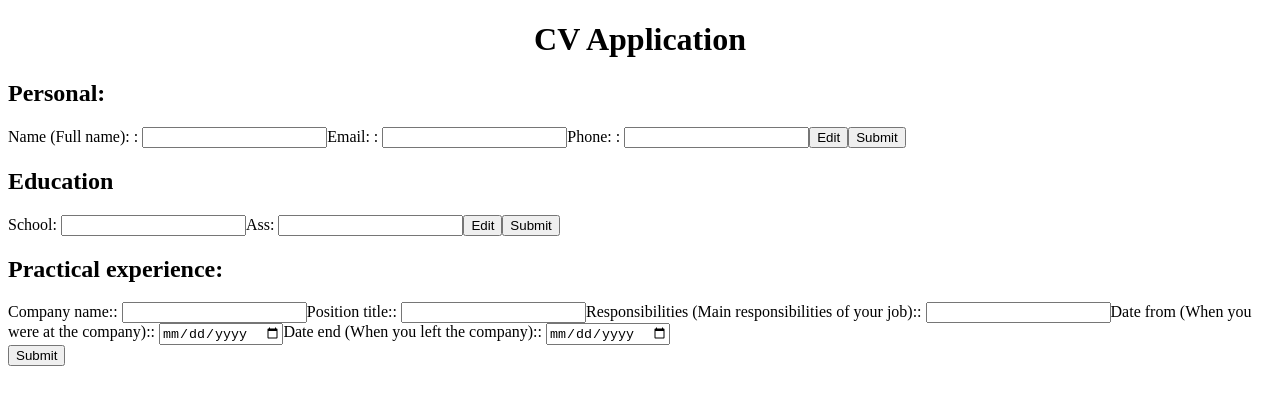
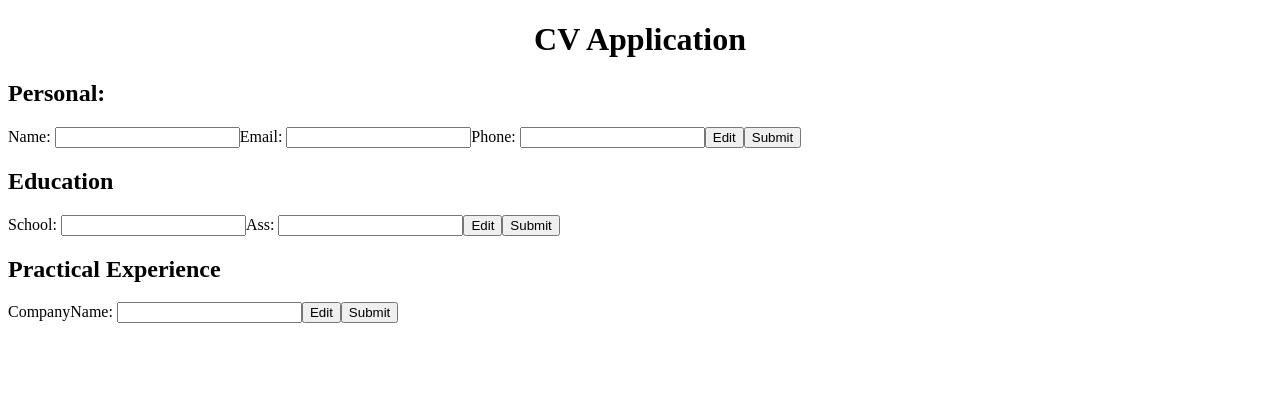
Before and after one commit to WenardKen57/cv-application, a React (Vite) app: page / in a window 1280 px wide. Shown: the top 404 px of the page. Built offline with nearby package versions, Linux system fonts and the light colour scheme.

Commit message:
Add PersonalSection, PracticalExperienceSection

```diff
--- a/src/CV.jsx
+++ b/src/CV.jsx
@@ -6,12 +6,11 @@ export default function CV() {
   return (
     <div>
       <h1 style={{ textAlign: "center" }}>CV Application</h1>
-      <form action="">
+      <div>
         <PersonalSection />
         <EducationSection />
         <PracticalSection />
-        <button>Submit</button>
-      </form>
+      </div>
     </div>
   );
 }
--- a/src/PersonalSection.jsx
+++ b/src/PersonalSection.jsx
@@ -1,74 +1,7 @@
-import { useState } from "react";
-import Input from "./Input";
+import Section from "./Section";
 
 export default function PersonalSection() {
-  const [personal, setPersonal] = useState({ name: "", email: "", phone: "" });
-  const [isEdit, setIsEdit] = useState(true);
-
-  function edit() {
-    setIsEdit(true);
-  }
-
-  function submit() {
-    setIsEdit(false);
-  }
-
-  function handleInputChange(event, status) {
-    const target = event.target;
-
-    switch (status) {
-      case "name":
-        setPersonal({ ...personal, name: target.value });
-        break;
-      case "email":
-        setPersonal({ ...personal, email: target.value });
-        break;
-      case "phone":
-        setPersonal({ ...personal, phone: target.value });
-        break;
-      default:
-        break;
-    }
-  }
-
-  return isEdit ? (
-    <section>
-      <h2>Personal:</h2>
-      <Input
-        label={"Name (Full name): "}
-        value={personal.name}
-        onChange={(event) => handleInputChange(event, "name")}
-      />
-      <Input
-        label={"Email: "}
-        value={personal.email}
-        onChange={(event) => handleInputChange(event, "email")}
-      />
-      <Input
-        label={"Phone: "}
-        email
-        value={personal.phone}
-        onChange={(event) => handleInputChange(event, "phone")}
-      />
-      <button type="button" onClick={edit}>
-        Edit
-      </button>
-      <button type="button" onClick={submit}>
-        Submit
-      </button>
-    </section>
-  ) : (
-    <section>
-      <h2>Personal:</h2>
-      <p>Name: {personal.name}</p>
-      <p>Email: {personal.email}</p>
-      <p>Phone: {personal.phone}</p>
-      <button type="button" onClick={edit}>
-        Edit
-      </button>
-      <button type="button" onClick={submit}>
-        Submit
-      </button>
-    </section>
+  return (
+    <Section name="Personal: " inputs={{ name: "", email: "", phone: "" }} />
   );
 }
--- a/src/PracticalExperienceSection.jsx
+++ b/src/PracticalExperienceSection.jsx
@@ -1,17 +1,5 @@
-import Input from "./Input";
+import Section from "./Section";
 
 export default function PracticalSection() {
-  return (
-    <section>
-      <h2>Practical experience:</h2>
-      <Input label={"Company name:"} />
-      <Input label={"Position title:"} />
-      <Input
-        type="textarea"
-        label={"Responsibilities (Main responsibilities of your job):"}
-      />
-      <Input type="date" label={"Date from (When you were at the company):"} />
-      <Input type="date" label={"Date end (When you left the company):"} />
-    </section>
-  );
+  return <Section name="Practical Experience" inputs={{ companyName: "" }} />;
 }
--- a/src/Section.jsx
+++ b/src/Section.jsx
@@ -1,7 +1,7 @@
 import { useState } from "react";
 import Input from "./Input";
 
-export default function Section({ name = "No name", inputs }) {
+export default function Section({ name = "No name", inputs = { null: null } }) {
   const [section, setSection] = useState(inputs);
   const [isEdit, setIsEdit] = useState(true);
 
@@ -25,6 +25,7 @@ export default function Section({ name = "No name", inputs }) {
       {Object.entries(section).map(([key, value]) => (
         <Input
           key={key}
+          id={key}
           label={key}
           value={value}
           onChange={(event) => handleInputChange(event, key)}
@@ -43,7 +44,9 @@ export default function Section({ name = "No name", inputs }) {
       <h2>{name}</h2>
 
       {Object.entries(section).map(([key, value]) => (
-        <p key={key}>{value}</p>
+        <p key={key}>
+          {key}: {value}
+        </p>
       ))}
 
       <button type="button" onClick={edit}>
```
